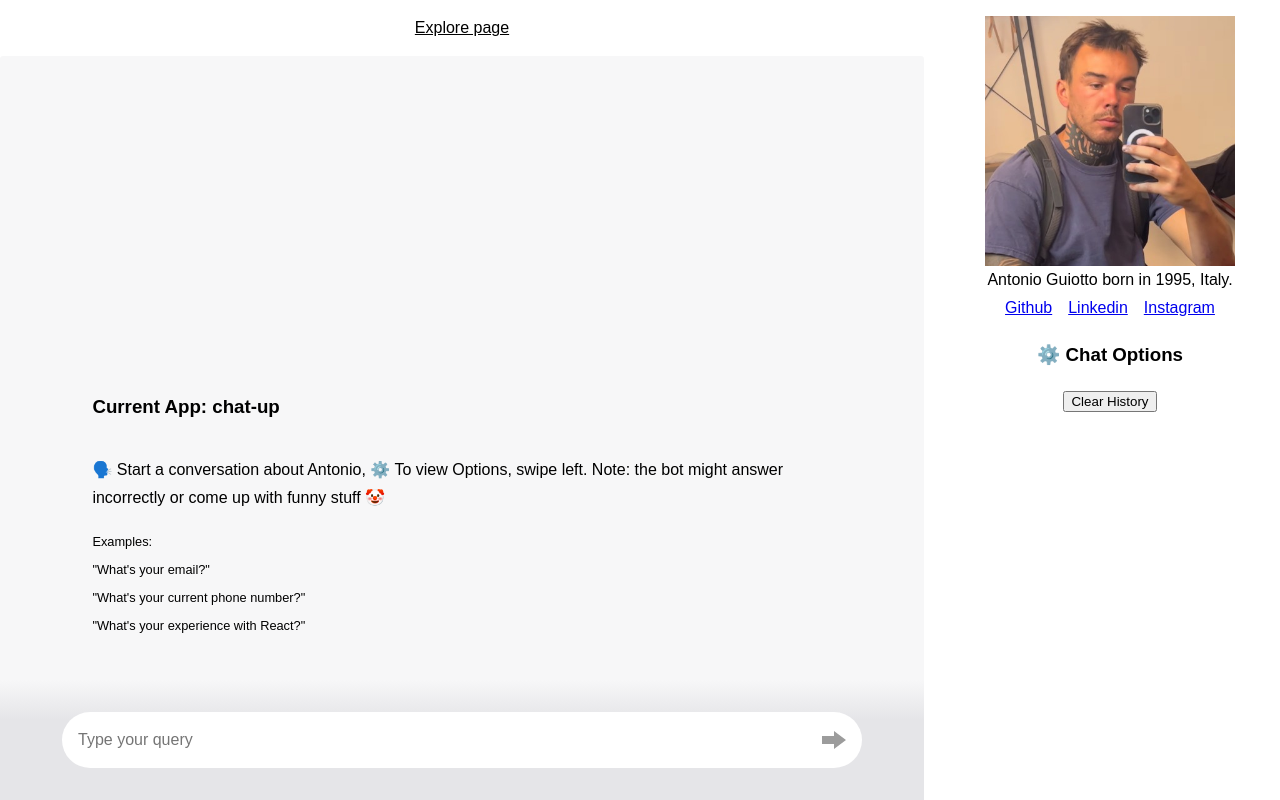
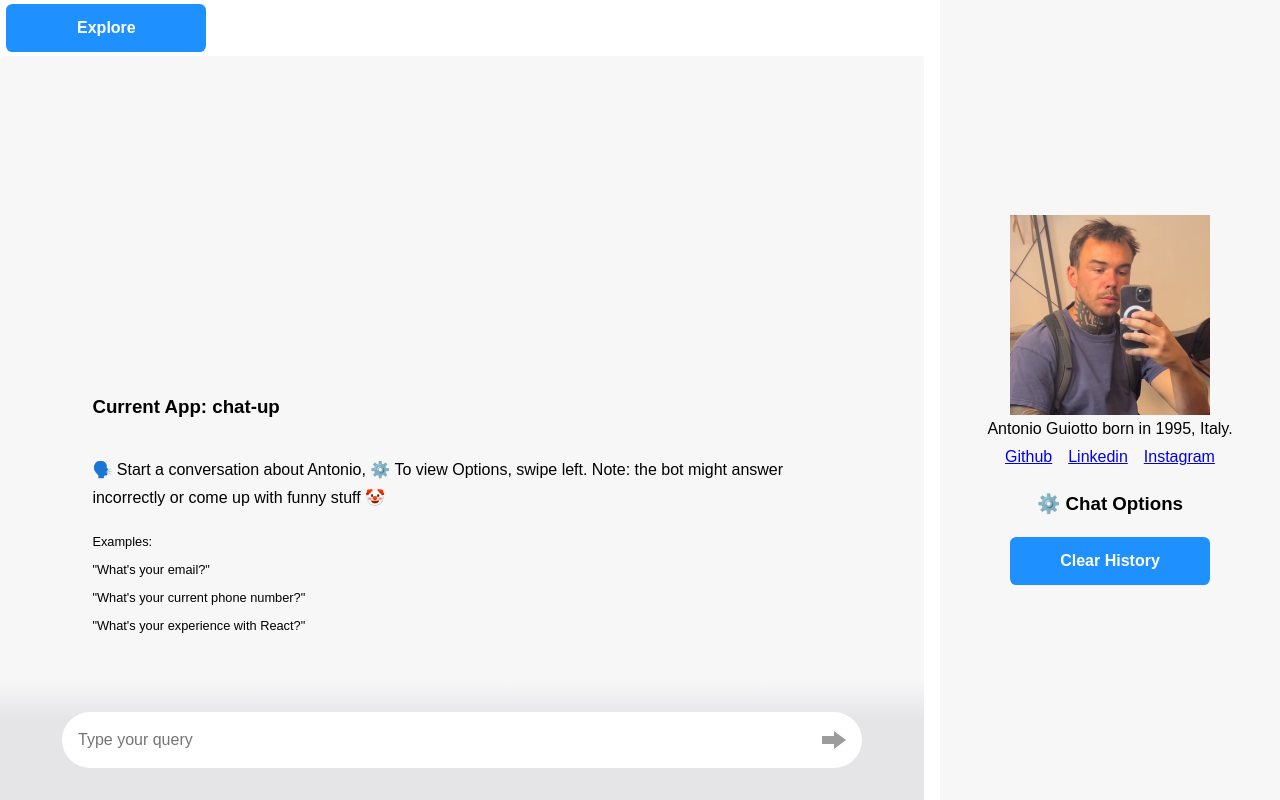
Before and after one commit to palloncino/antonioguiotto.com, a React (Create React App) app: page /chat-up in a window 1280 px wide. Built offline with nearby package versions, Linux system fonts and the light colour scheme.

Commit message:
button as component

```diff
--- /dev/null
+++ b/src/components/Button.css
@@ -0,0 +1,15 @@
+.button {
+  background: dodgerblue;
+  color: white;
+  border: none;
+  padding: 10px 20px;
+  font-size: 16px;
+  cursor: pointer;
+  border-radius: 5px;
+  outline: none;
+  transition: background 0.3s;
+}
+
+.button:hover {
+  background: darkblue;
+}
--- /dev/null
+++ b/src/components/Button.tsx
@@ -0,0 +1,12 @@
+import React from 'react';
+import './Button.css';
+
+const Button: React.FC<any> = ({ label, onClick }) => {
+  return (
+    <button className="button" onClick={onClick}>
+      {label}
+    </button>
+  );
+};
+
+export default Button;
--- a/src/features/ChatUp/ChatUp.css
+++ b/src/features/ChatUp/ChatUp.css
@@ -119,22 +119,43 @@
   display: flex;
   justify-content: space-between;
   align-items: flex-start;
+  padding: 0 .4rem;
 }
 
-.head-logo-container {
+.head-button-container {
   box-sizing: border-box;
-  padding: 1rem;
-  cursor: pointer;
-  flex: 1;
+  width: 100%;
+  max-width: 200px;
+  height: 100%;
+  font-size: 1.8rem;
   display: flex;
   justify-content: center;
   align-items: center;
+}
+.head-button-container button {
+  cursor: pointer;
+  height: 48px;
+  border-radius: .4rem;
+  width: 100%;
+}
+
+.clear-history-button-container {
+  box-sizing: border-box;
+  width: 100%;
+  max-width: 200px;
+  height: 48px;
+  display: flex;
+  justify-content: center;
+  align-items: center;
+}
+.clear-history-button-container button {
+  cursor: pointer;
+  height: 48px;
+  border-radius: .4rem;
   width: 100%;
   height: 100%;
 }
-.head-logo-container:hover {
-  text-decoration: underline;
-}
+
 .chat-introduction-container {
   width: 100%;
   box-sizing: border-box;
@@ -189,11 +210,12 @@
 }
 
 .side-panel {
+  background-color: #F7F7F8;
   box-sizing: border-box;
   flex: 1;
   display: flex;
   flex-direction: column;
-  justify-content: flex-start;
+  justify-content: center;
   align-items: flex-start;
   padding: 1rem;
 }
@@ -207,11 +229,11 @@
 }
 
 .SidePanelMediaContainer {
-  height: 250px;
+  height: 200px;
   width: 100%;
   background: url('../../media/images/me.jpeg');
   background-position: center;
-  background-size:contain;
+  background-size: contain;
   background-repeat: no-repeat;
 }
 
@@ -253,6 +275,7 @@
   }
   .side-panel.open {
     transform: translateX(-100vw);
+    height: 100vh;
   }
   .head-section {
     position: sticky;
@@ -272,3 +295,7 @@
     padding: 1rem;
   }
 }
+button {
+  background: #ffe9b8;
+  font-weight: 700;
+}
--- a/src/features/ChatUp/index.tsx
+++ b/src/features/ChatUp/index.tsx
@@ -5,6 +5,7 @@ import { useNavigate } from 'react-router-dom';
 import './ChatUp.css';
 import { useDevice } from '../../hooks/useDevice';
 import { useSwipeable } from 'react-swipeable';
+import Button from '../../components/Button';
 
 type Message = { role: 'human' | 'ai', content: string };
 
@@ -211,10 +212,9 @@ const ChatUp = () => {
 
 					<div id="ChatUpHeadSection" ref={chatupHeadRef} className="head-section">
 
-						<div className="head-logo-container" onClick={() => navigate('/')}>
-							Explore page
+						<div className="head-button-container">
+							<Button onClick={() => navigate('/')} label="Explore" />
 						</div>
-
 
 					</div>
 
@@ -286,7 +286,7 @@ const ChatUp = () => {
 						<h3>⚙️ Chat Options</h3>
 
 						<div className="clear-history-button-container">
-							<button className="clear-history-button" onClick={clearHistory}>Clear History</button>
+							<Button onClick={clearHistory} label="Clear History" />
 						</div>
 
 					</div>
```
